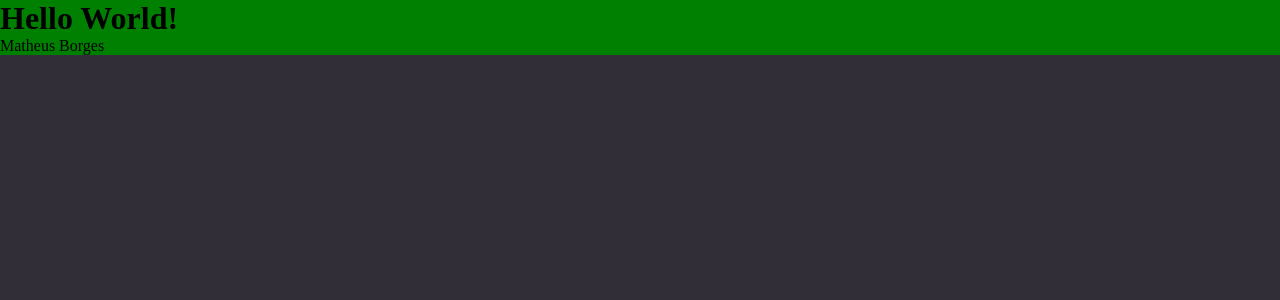
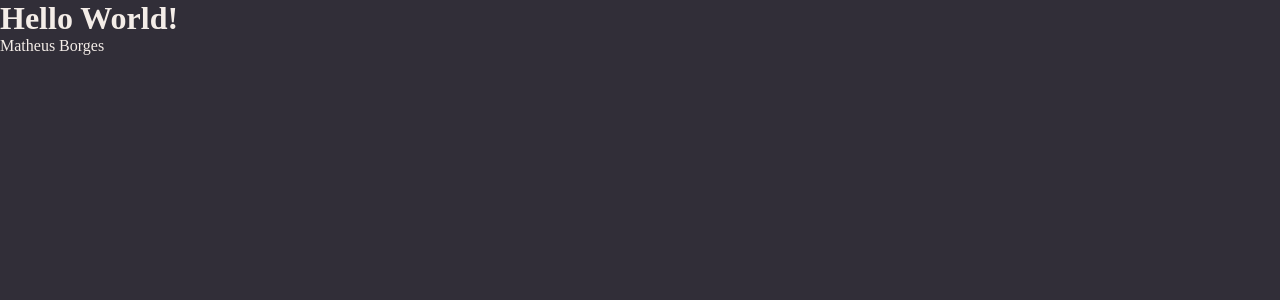
Before and after one commit to MatheusBorgesDev/rocketnotes-Introduction-to-react.js, a React (Vite) app: page / in a window 1280 px wide. Shown: the top 300 px of the page. Built offline with nearby package versions, Linux system fonts and the light colour scheme.

Commit message:
update GlobalStyles

```diff
--- a/src/pages/Details/styles.js
+++ b/src/pages/Details/styles.js
@@ -1,5 +1,4 @@
 import styled from "styled-components";
 
 export const Container = styled.div`
-  background-color: green;
 `
--- a/src/styles/global.js
+++ b/src/styles/global.js
@@ -9,5 +9,19 @@ export default createGlobalStyle`
 
   body {
     background-color: ${({ theme }) => theme.COLORS.BACKGROUND_800};
+    color: ${({ theme }) => theme.COLORS.WHITE};
+  }
+
+  a {
+    text-decoration: none;
+  }
+
+  button, a {
+    cursor: pointer;
+    transition: filter 0.2s;
+  }
+
+  button:hover, a:hover {
+    filter: brightness(0.9);
   }
 `;
```
